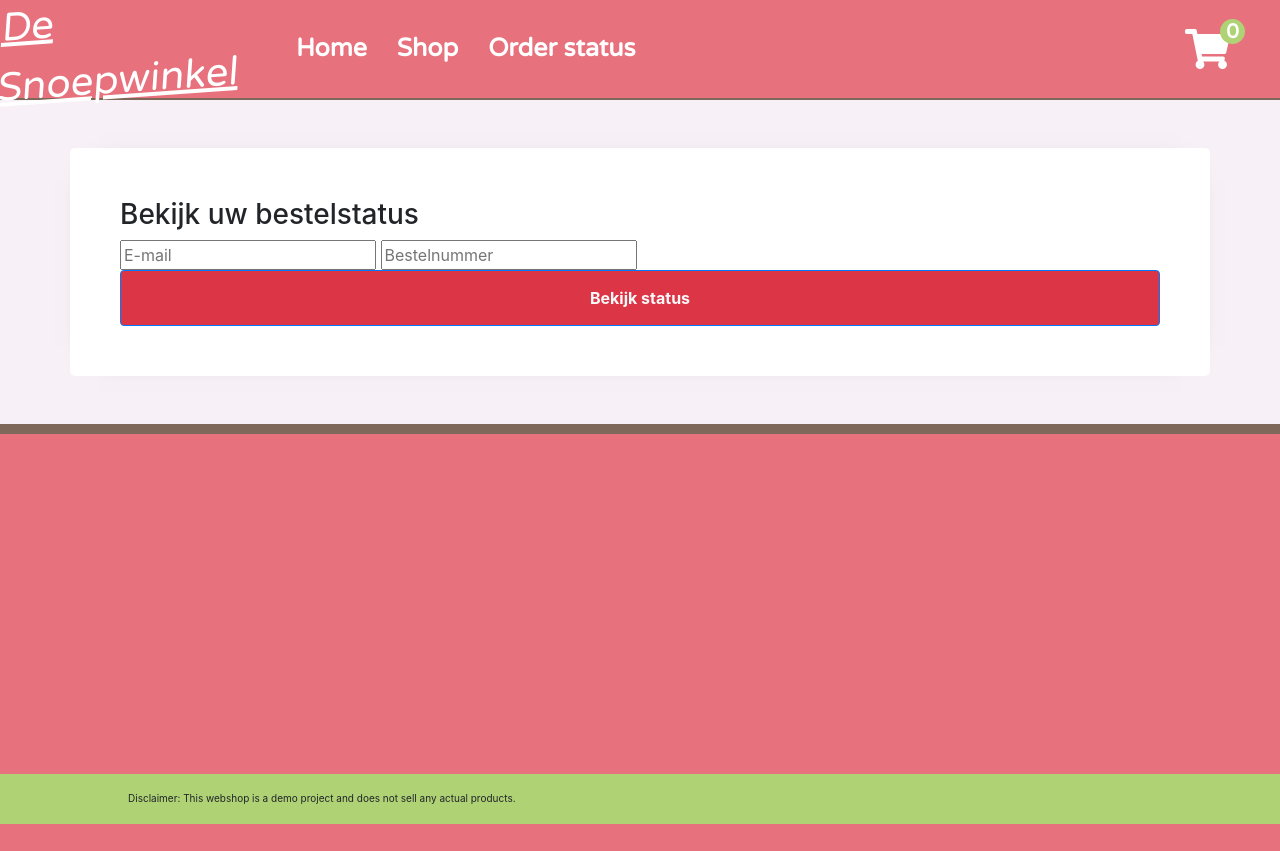
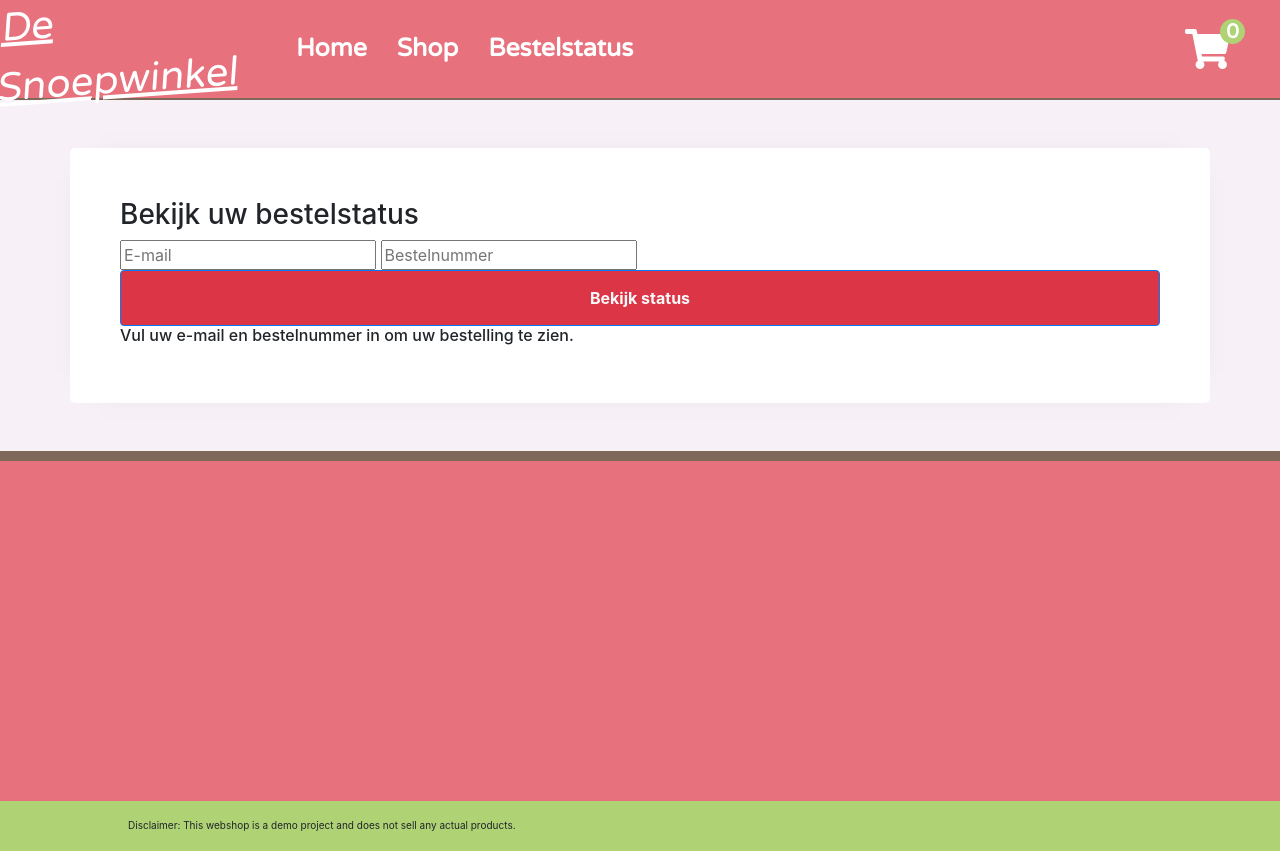
Before and after one commit to jeroendn/snoepwinkel-website, a PHP site: page /order_status in a window 1280 px wide. Before the commit the page ends 824 px from the top, so only its background shows below. Run offline with PHP 8.4, Linux system fonts and the light colour scheme; style sheets or scripts are compiled from the project's sources; some web fonts are replaced.

Commit message:
Order status update

```diff
--- a/js/checkout.js
+++ b/js/checkout.js
@@ -10,15 +10,11 @@ $(document).ready(function() {
 
     // check if fields are filled in
     if (name == '' || mail == '' || city == '' || zip == '' || street == '' || street_number == '') {
-      $('#checkout .order-status').addClass('empty');
-      $('#checkout .order-status').removeClass('success');
-      $('#checkout .order-status').removeClass('error');
+      $('#checkout .order-status').html('<p class="empty">Er zijn nog lege velden!</p>');
       return;
     }
     else if (zip.length != 6) {
-      $('#checkout .order-status').addClass('error');
-      $('#checkout .order-status').removeClass('success');
-      $('#checkout .order-status').removeClass('empty');
+      $('#checkout .order-status').html('<p class="error">Er is een fout opgetreden!</p>');
       return;
     }
     else {
@@ -27,14 +23,10 @@ $(document).ready(function() {
         url: 'php/place_order.php',
         data: 'name=' + name + '&mail=' + mail + '&city=' + city + '&zip=' + zip + '&street=' + street + '&street_number=' + street_number,
         success: (json) => {
-          $('#checkout .order-status').addClass('success');
-          $('#checkout .order-status').removeClass('empty');
-          $('#checkout .order-status').removeClass('error');
+          $('#checkout .order-status').html('<!-- <p class="success">Bestelling is succesvol geplaatst!</p>');
         },
         error: (json) => {
-          $('#checkout .order-status').addClass('error');
-          $('#checkout .order-status').removeClass('empty');
-          $('#checkout .order-status').removeClass('error');
+          $('#checkout .order-status').html('<p class="error">Er is een fout opgetreden!</p>');
         }
       });
     }
--- a/js/script.js
+++ b/js/script.js
@@ -43,12 +43,12 @@ $(document).ready(function() {
     mail = 'jeroendenijs.k.smile@outlook.com';
     order_id = 78;
 
-    // if (mail == '' || order_id == '') {
-    //   return;
-    // }
-    // else {
+    if (mail == '' || order_id == '') {
+      return;
+    }
+    else {
       window.location.href = 'php/order_status_submit?mail=' + mail + '&order_id=' + order_id;
-    // }
+    }
   });
 
 });
--- a/pages/checkout.php
+++ b/pages/checkout.php
@@ -26,11 +26,7 @@ include_once __DIR__ . '../../php/dbconnection.inc.php';
     <main id="checkout" class="page-content">
       <section class="container mt-5 content-box">
         <h3>Plaats uw bestelling</h3>
-        <div class="order-status">
-          <p class="success">Bestelling is succesvol geplaatst!</p>
-          <p class="error">Er is een fout opgetreden!</p>
-          <p class="empty">Er zijn nog lege velden!</p>
-        </div>
+        <div class="order-status"></div>
         <form class="checkout-form" action="index.html" method="post">
           <p>Bestel gegevens:</p>
           <input type="text" name="name" placeholder="Naam"></input>
--- a/pages/order_status.php
+++ b/pages/order_status.php
@@ -25,10 +25,50 @@ include_once __DIR__ . '../../php/dbconnection.inc.php';
         </form>
         <div class="order-status">
           <?php
+          if (empty($_SESSION['user_mail']) || empty($_SESSION['order_id'])) {
+            echo '<h6>Vul uw e-mail en bestelnummer in om uw bestelling te zien.</h6>';
+          }
+          else {
+            echo '
+            <div>
+              <h5>Bestelnummer</h5>
+              <p>' . $_SESSION['order_id'] . '</p>
+              <h5>E-mail</h5>
+              <p>' . $_SESSION['user_mail'] . '</p>
+              ';
 
+              $sql = "SELECT * FROM (orders INNER JOIN order_status ON orders.order_status_id = order_status.order_status_id ) WHERE order_id = '" . $_SESSION['order_id'] . "' LIMIT 1";
+              $stmt = $conn->prepare($sql);
+              $stmt->execute();
+              $the_order = $stmt->fetchAll(PDO::FETCH_ASSOC);
 
+              echo '
+              <h5>Status</h5>
+              <p>' . $the_order[0]['order_status_name'] . '</p>
+              <h5>Totaalprijs</h5>
+              <p>&#8364;' . $the_order[0]['order_total_price'] . '</p>
+              <h5>Datum geplaatst</h5>
+              <p>' . date("d/M/Y H:i:s", strtotime($the_order[0]['order_date'])) . '</p>
+            </div>
+            ';
 
-           ?>
+            $sql = "SELECT * FROM (ordered_product INNER JOIN product ON ordered_product.product_id = product.product_id) WHERE order_id = '" . $_SESSION['order_id'] . "' ";
+            $stmt = $conn->prepare($sql);
+            $stmt->execute();
+            $products = $stmt->fetchAll(PDO::FETCH_ASSOC);
+
+            echo '<div>';
+
+            foreach ($products as $product) {
+              var_dump($product);
+            }
+
+            echo '</div>';
+
+            unset($_SESSION['user_mail']);
+            unset($_SESSION['order_id']);
+          }
+          ?>
         </div>
       </section>
     </main>
--- a/php/header.inc.php
+++ b/php/header.inc.php
@@ -12,7 +12,7 @@
     <ul id="main-menu" class="menu">
       <li class="menu-item"><a href="home">Home</a></li>
       <li class="menu-item"><a href="shop">Shop</a></li>
-      <li class="menu-item"><a href="order_status">Order status</a></li>
+      <li class="menu-item"><a href="order_status">Bestelstatus</a></li>
     </ul>
     <ul id="menu-right" class="menu">
       <li class="menu-item"><a href="cart" class="icon">
--- a/php/order_status_submit.php
+++ b/php/order_status_submit.php
@@ -6,8 +6,8 @@ $url = "http://$_SERVER[HTTP_HOST]$_SERVER[REQUEST_URI]";
 $url_components = parse_url($url);
 parse_str($url_components['query'], $params);
 
-$_SESSION['productid']= $params['id'];
-$_SESSION['productid']= $params['id'];
+$_SESSION['user_mail'] = $params['mail'];
+$_SESSION['order_id'] = $params['order_id'];
 
-// header( "Location: ../order_status" );
+header( "Location: ../order_status" );
 ?>
```
Also changed, not shown: css/checkout.css (+18 -33 lines), css/checkout.scss (+15 -30 lines).
